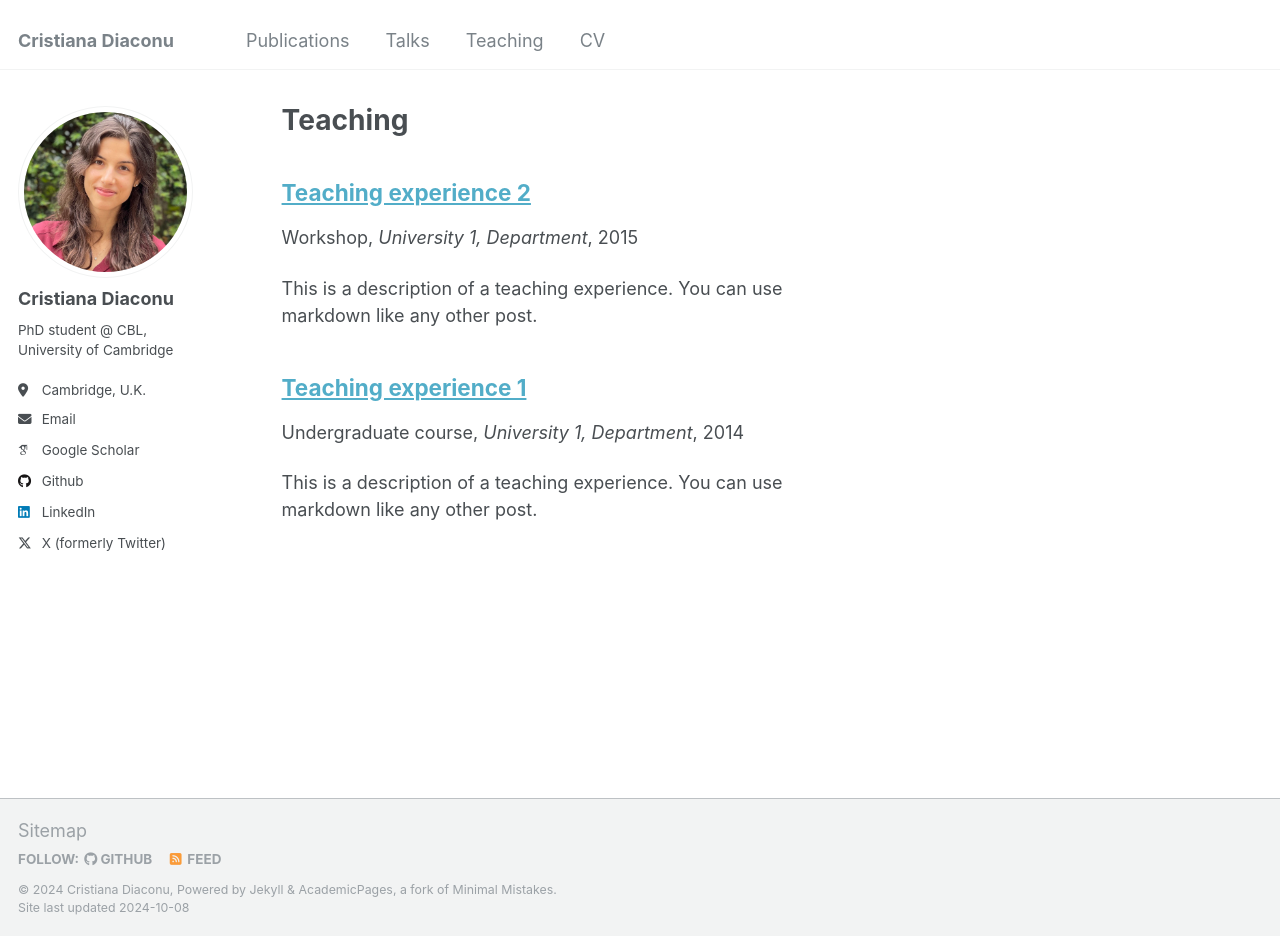
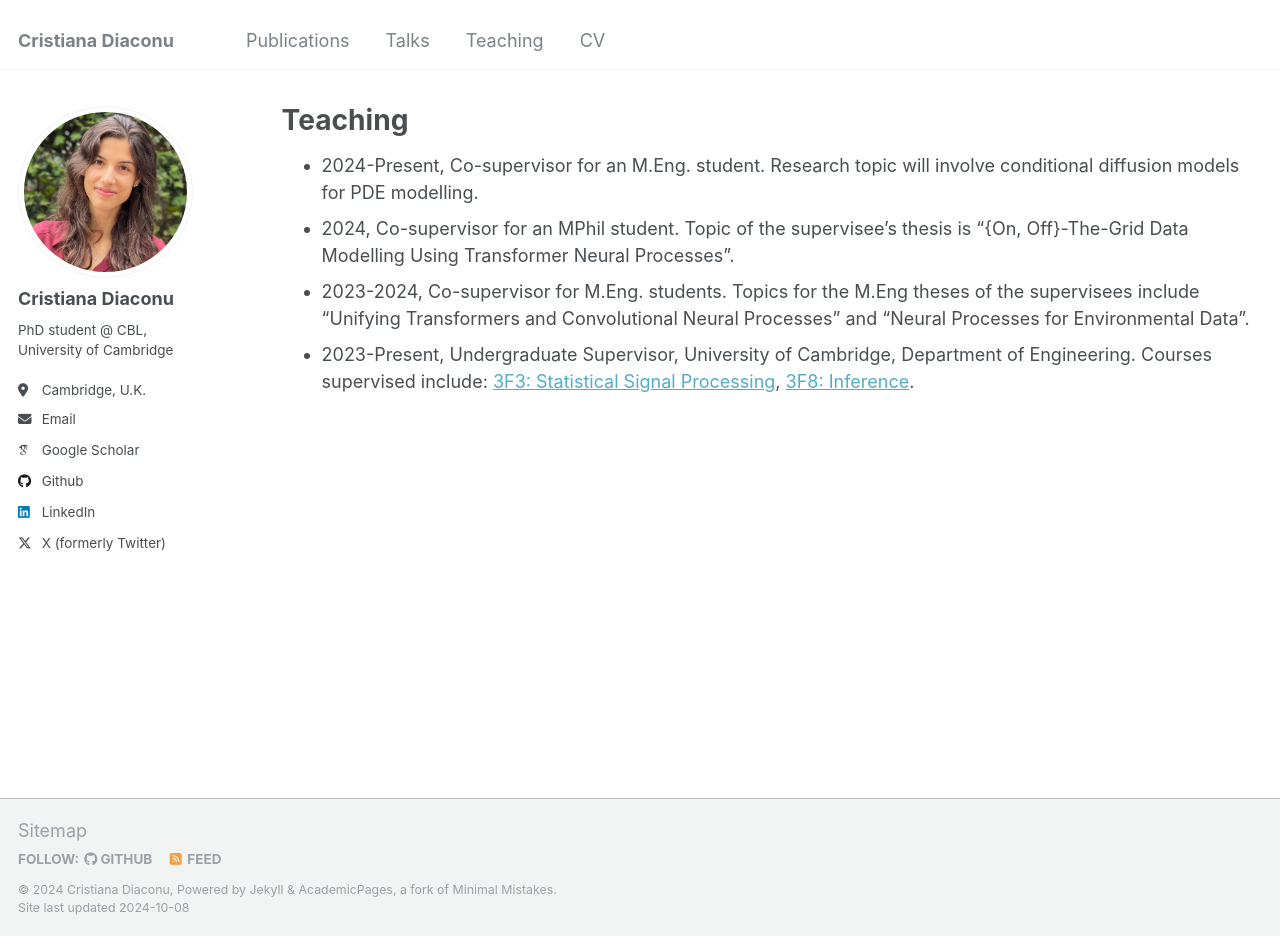
Before and after one commit to cddcam/cddcam.github.io, a Jekyll site: the page built from _pages/teaching.md, in a window 1280 px wide and 936 px high. Built offline with Jekyll 4.4.1, drawn with Linux system fonts in a browser that asks for light colours; some web fonts are replaced.

Commit message:
Changes to publicaitions, teaching, talks

```diff
--- a/_pages/teaching.html
+++ /dev/null
@@ -1,12 +0,0 @@
----
-layout: archive
-title: "Teaching"
-permalink: /teaching/
-author_profile: true
----
-
-{% include base_path %}
-
-{% for post in site.teaching reversed %}
-  {% include archive-single.html %}
-{% endfor %}
--- /dev/null
+++ b/_pages/teaching.md
@@ -0,0 +1,17 @@
+---
+layout: archive
+title: "Teaching"
+permalink: /teaching/
+author_profile: true
+---
+
+- 2024-Present, Co-supervisor for an M.Eng. student. Research topic will involve conditional diffusion models for PDE modelling.
+- 2024, Co-supervisor for an MPhil student. Topic of the supervisee's thesis is "{On, Off}-The-Grid Data Modelling Using Transformer Neural Processes".
+- 2023-2024, Co-supervisor for M.Eng. students. Topics for the M.Eng theses of the supervisees include "Unifying Transformers and Convolutional Neural Processes" and "Neural Processes for Environmental Data".
+- 2023-Present, Undergraduate Supervisor, University of Cambridge, Department of Engineering. Courses supervised include: [3F3: Statistical Signal Processing](https://teaching.eng.cam.ac.uk/content/engineering-tripos-part-iia-3f3-statistical-signal-processing-2022-23), [3F8: Inference](https://teaching.eng.cam.ac.uk/content/engineering-tripos-part-iia-3f8-inference-2022-23).
+
+<!-- {% include base_path %}
+
+{% for post in site.teaching reversed %}
+  {% include archive-single.html %}
+{% endfor %} -->
```
Also changed, not shown: _pages/publications.md (renamed from _pages/publications.html, +2 -0 lines), _pages/talks.html (deleted, +0 -16 lines), _pages/talks.md (added, +19 -0 lines).
